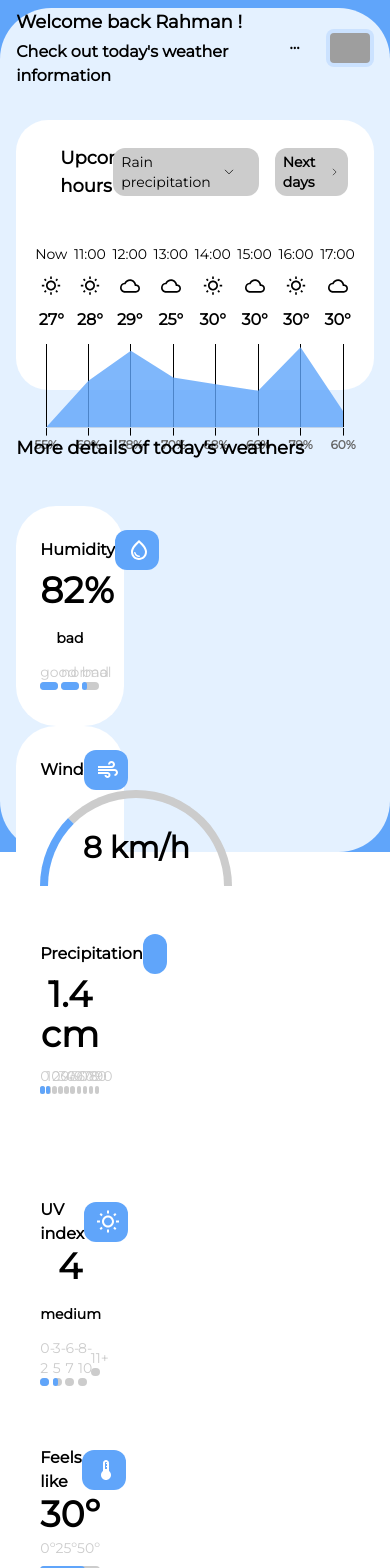
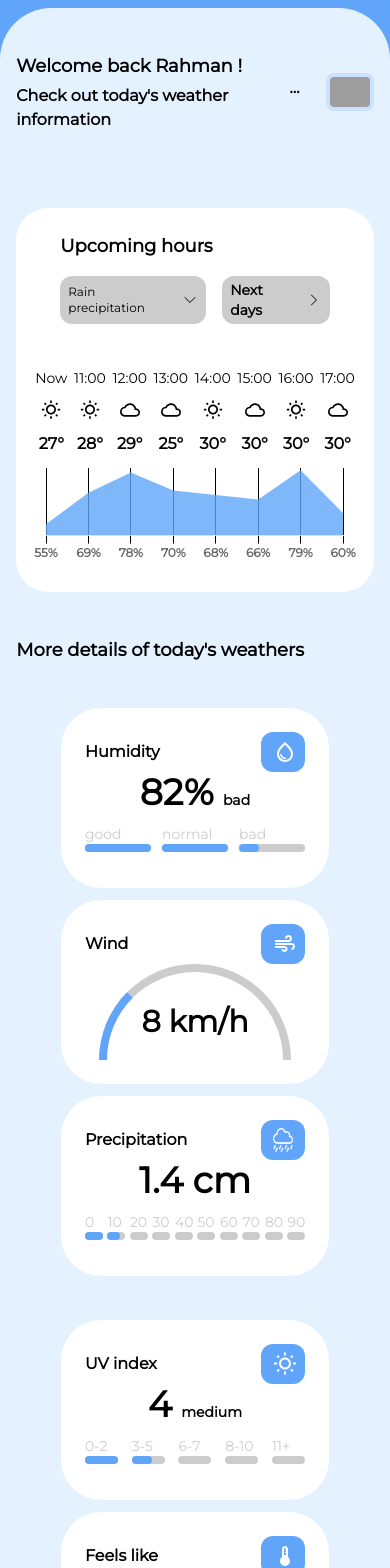
Before and after one commit to mdabdulrahman/weather-app, a React (Vite) app: page / in a window 390 px wide. Shown: the part 340-1908 px from the top of the page. Built offline with nearby package versions, Linux system fonts and the light colour scheme; grey boxes are pictures that could not be loaded.

Commit message:
responsive check 1

```diff
--- a/src/Analytics.jsx
+++ b/src/Analytics.jsx
@@ -80,10 +80,10 @@ function Analytics() {
     )
   }
   return (
-    <div className="lg:w-3/4 w-full h-screen lg:h-[65rem] rounded-l-[3.2rem] lg:rounded-r-[0rem] rounded-r-[3.2rem]  bg-[#E4F1FF]"
+    <div className="lg:w-3/4 w-full h-full lg:h-[65rem] rounded-l-[3.2rem] lg:rounded-r-[0rem] rounded-r-[3.2rem]  bg-[#E4F1FF]"
     >
       {/* user info */}
-<div className='flex w-11/12 my-8 mx-auto justify-between'>
+<div className='flex w-11/12 py-11 lg:py-0 my-8 mx-auto justify-between'>
 <div>
 <h1 className='font-bold mb-1 text-lg'>Welcome back Rahman !</h1>
 <h1 className='font-semibold'>Check out today's weather information</h1>
@@ -95,11 +95,11 @@ function Analytics() {
 </div>
 </div>
 
-<div className='bg-white h-[32%] w-11/12 mx-auto rounded-[2rem]'>
-  <div className='flex pb-11 items-center pt-6 w-full pl-11 justify-between'>
+<div className='bg-white lg:h-[32%] h-96 w-11/12 mx-auto rounded-[2rem]'>
+  <div className='lg:flex pb-11 items-center pt-6 w-full pl-11 justify-between'>
     <h1 className='font-semibold text-lg'>Upcoming hours</h1>
-    <div className='flex lg:w-2/4 w-3/4 justify-end'>
-    <h1 className='flex pr-6 text-sm px-2 py-1 bg-[#ccc] rounded-xl items-center'>Rain precipitation
+    <div className='flex lg:w-2/4 w-full pt-4 lg:pt-0 justify-end'>
+    <h1 className='flex lg:pr-6 text-xs lg:text-sm px-2 py-1  bg-[#ccc] rounded-xl items-center'>Rain precipitation
     <svg xmlns="http://www.w3.org/2000/svg" fill="none" viewBox="0 0 24 24" strokeWidth={1.5} stroke="currentColor" className="w-6 pl-2 h-6">
   <path strokeLinecap="round" strokeLinejoin="round" d="M19.5 8.25l-7.5 7.5-7.5-7.5" />
 </svg>
@@ -113,7 +113,7 @@ function Analytics() {
     </h1>
     </div>
   </div>
-  <div className='w-11/12 h-28  mx-auto'>
+  <div className='w-11/12  lg:h-28 h-24  mx-auto'>
   <div className="w-full h-full">
 
     {/* timings */}
--- a/src/MoreDetails.jsx
+++ b/src/MoreDetails.jsx
@@ -83,14 +83,14 @@ let cr=[
     "0%","25%","50%","75%","100%"
 ]
   return (
-    <div className='w-11/12 mx-auto'>
+    <div className='w-11/12  mx-auto'>
         <h1 className='font-bold text-lg my-11'>More details of today's weathers</h1>
 
 {/* first row */}
 <div className='lg:flex justify-between items-center'>
 
         {/* humidity */}
-        <div className='bg-white  p-6 rounded-[2.5rem] w-[30%]'>
+        <div className='details-box'>
             <div className='flex justify-between items-center'>
                 <h1 className='font-semibold'>Humidity</h1>
               <div className='w-11 px-3 py-2 rounded-xl  bg-[#60A5FA]'>
@@ -125,7 +125,7 @@ let cr=[
 
 
 {/* wind*/}
-<div className='bg-white  p-6 rounded-[2.5rem] w-[30%]'>
+<div className='details-box'>
             <div className='flex justify-between items-center'>
                 <h1 className='font-semibold'>Wind</h1>
               <div className='w-11 px-3 py-2 rounded-xl  bg-[#60A5FA]'>
@@ -145,7 +145,7 @@ let cr=[
 
 
 {/* precipitation */}
-<div className='bg-white  p-6 rounded-[2.5rem] w-[30%]'>
+<div className='details-box'>
             <div className='flex justify-between items-center'>
                 <h1 className='font-semibold'>Precipitation</h1>
               <div className='w-11 px-3 py-2 rounded-xl  bg-[#60A5FA]'>
@@ -177,7 +177,7 @@ let cr=[
 <div className='lg:flex justify-between mt-11 items-center'>
 
         {/* UV index */}
-        <div className='bg-white  p-6 rounded-[2.5rem] w-[30%]'>
+        <div className='details-box'>
             <div className='flex justify-between items-center'>
                 <h1 className='font-semibold'>UV index</h1>
               <div className='w-11 px-3 py-2 rounded-xl  bg-[#60A5FA]'>
@@ -204,7 +204,7 @@ let cr=[
 
 
 {/* feels like*/}
-<div className='bg-white  p-6 rounded-[2.5rem] w-[30%]'>
+<div className='details-box'>
             <div className='flex justify-between items-center'>
                 <h1 className='font-semibold'>Feels like</h1>
               <div className='w-11 px-3 py-2 rounded-xl  bg-[#60A5FA]'>
@@ -224,7 +224,7 @@ let cr=[
 
 
 {/* chance of rain */}
-<div className='bg-white  p-6 rounded-[2.5rem] w-[30%]'>
+<div className='details-box'>
             <div className='flex justify-between items-center'>
                 <h1 className='font-semibold'>Chance of rain</h1>
               <div className='w-11 px-3 py-2 rounded-xl  bg-[#60A5FA]'>
--- a/src/Temp.jsx
+++ b/src/Temp.jsx
@@ -3,7 +3,7 @@ import sunrise from './sunrise.png'
 import sunset from './sunset.png'
 function Temp() {
   return (
-    <div className="lg:w-1/4 w-full lg:bg-cover bg-no-repeat   bg-contain lg:h-[65rem] bg-[url('./bg.jpg')]">
+    <div className="lg:w-1/4 w-full lg:bg-cover bg-no-repeat   bg-contain lg:h-[65rem] lg:bg-[url('./bg.jpg')]">
 <div className='flex w-5/6 mb-6 pt-3 mx-auto justify-between'>
 
 <svg xmlns="http://www.w3.org/2000/svg"  viewBox="0 0 24 24" className='h-8 w-8'  fill="#ffffff"><path d="M0 0h24v24H0V0z" fill="none"/><path d="M19 3H5c-1.11 0-2 .9-2 2v14c0 1.1.89 2 2 2h14c1.1 0 2-.9 2-2V5c0-1.1-.9-2-2-2zm-3 10h-3v3c0 .55-.45 1-1 1s-1-.45-1-1v-3H8c-.55 0-1-.45-1-1s.45-1 1-1h3V8c0-.55.45-1 1-1s1 .45 1 1v3h3c.55 0 1 .45 1 1s-.45 1-1 1z"/></svg>
--- a/src/index.css
+++ b/src/index.css
@@ -20,3 +20,6 @@
 {
     @apply w-1/3 text-sm font-extralight text-[#ccc];
 }
+.details-box{
+    @apply bg-white my-3 lg:my-0  p-6 w-3/4 mx-auto rounded-[2.5rem] lg:w-[30%];
+}
```
